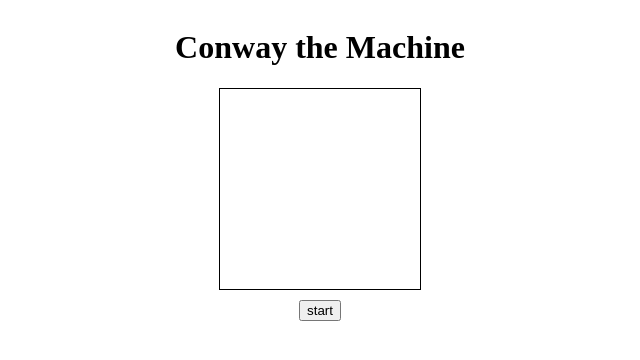
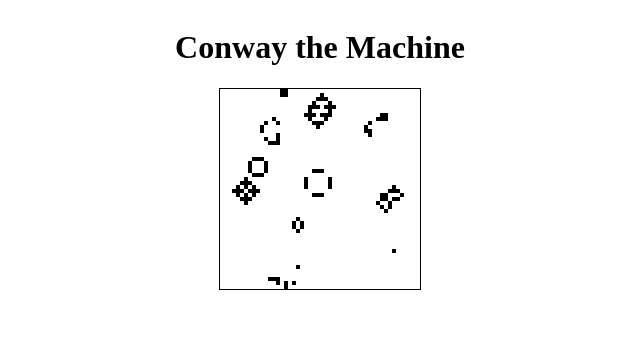
Before and after one commit to JosephJvB/connor-oberst, a plain HTML site: page web/index.html in a window 1280 px wide. Shown: the whole page, without its empty margins (320-960 px from the left). Drawn offline with Linux system fonts and the light colour scheme.

Commit message:
remove start stop

```diff
--- a/web/index.html
+++ b/web/index.html
@@ -43,9 +43,9 @@
   <main>
   </main>
   <footer>
-    <button onclick="toggle()">
+    <!-- <button onclick="toggle()">
       start
-    </button>
+    </button> -->
   </footer>
   <script src="models/Cell.js"></script>
   <script src="models/Board.js"></script>
--- a/web/script.js
+++ b/web/script.js
@@ -7,20 +7,21 @@ let int = null
 let b = new Board(cellCount, aliveCount)
 let cellElements = {}
 initDOM(b)
-
-function toggle() {
-  if(int) {
-    console.log('stop')
-    button.textContent = 'start'
-    clearInterval(int)
-    int = null
-  } else {
-    console.log('start')
-    button.textContent = 'stop'
-    renderBoard(b) // call once then start ticking
-    int = setInterval(() => renderBoard(b), tickRate)
-  }
-}
+renderBoard(b) // call once then start ticking
+setInterval(() => renderBoard(b), tickRate)
+// function toggle() {
+//   if(int) {
+//     console.log('stop')
+//     button.textContent = 'start'
+//     clearInterval(int)
+//     int = null
+//   } else {
+//     console.log('start')
+//     button.textContent = 'stop'
+//     renderBoard(b) // call once then start ticking
+//     int = setInterval(() => renderBoard(b), tickRate)
+//   }
+// }
 // this example cycles bulk: https://medium.com/better-programming/how-to-write-conwells-game-of-life-in-python-c6eca19c4676
 function renderBoard(board) {
   // console.log('tick')
```
